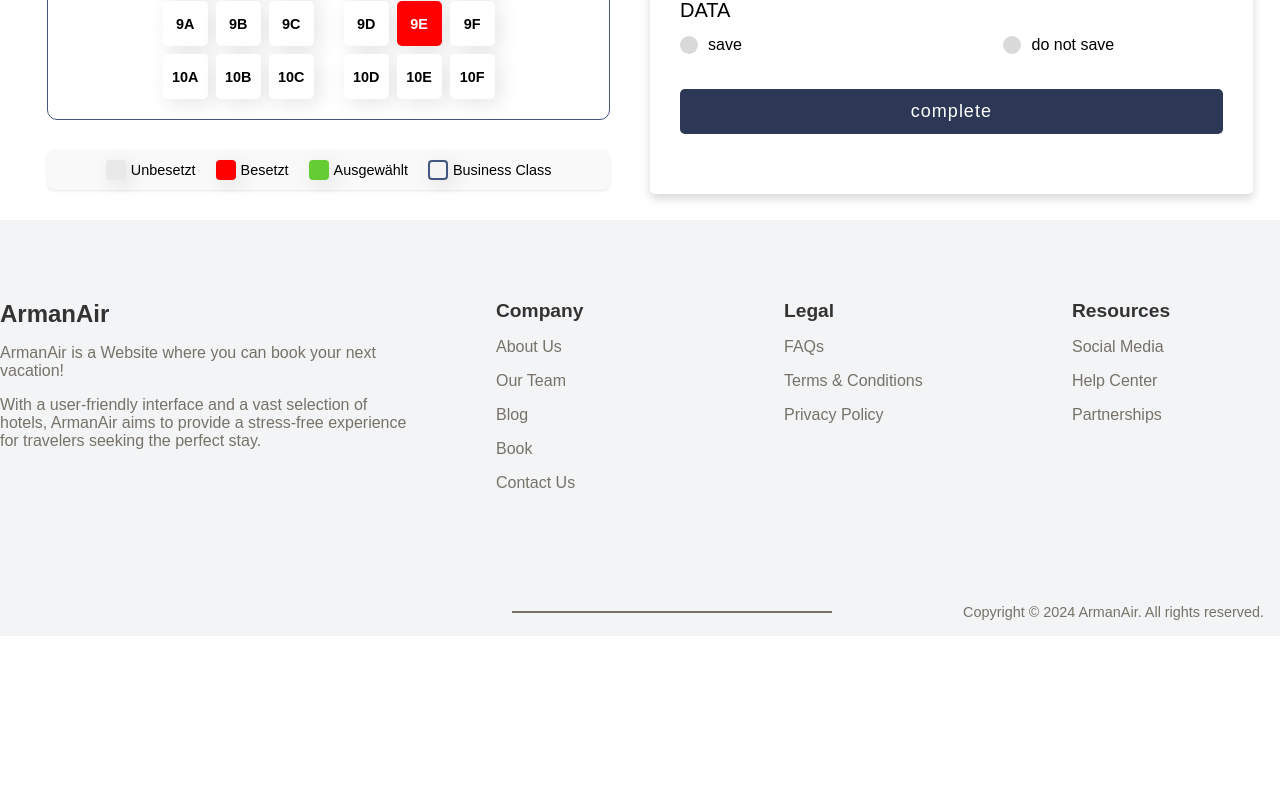
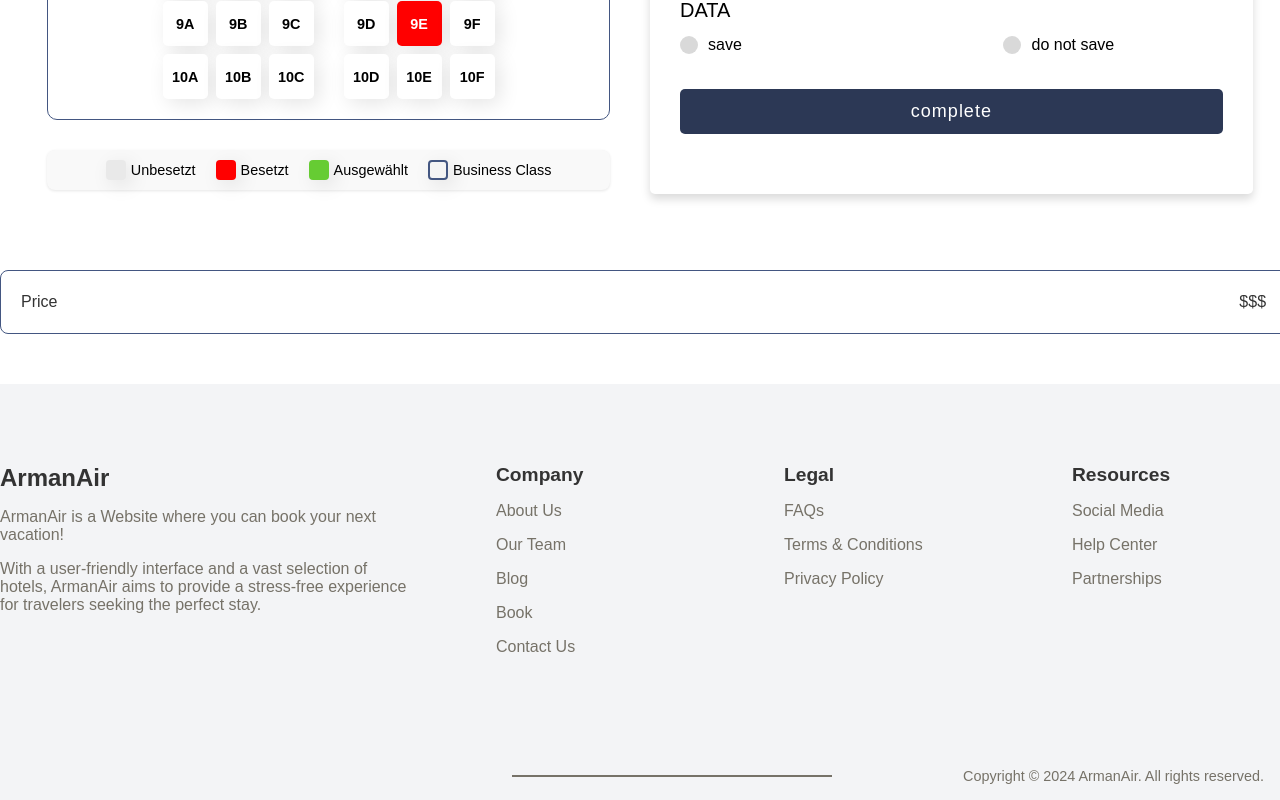
Before and after one commit to dung592847/WebTechProject_Frontend, a Vue app in the folder webtech-frontend/: page /flight-details in a window 1280 px wide. Shown: the part 894-1694 px from the top of the page. Before the commit the page ends 1530 px from the top, so only its background shows below. Built offline with nearby package versions, Linux system fonts and the light colour scheme.

Commit message:
trying to deploy frontend on render

```diff
--- /dev/null
+++ b/webtech-frontend/src/components/Pricebox.vue
@@ -0,0 +1,60 @@
+<template>
+    <div class="price-box">
+      <div class="price-container">
+        <div class="price-label">Price</div>
+        <div class="price-value">$$$</div>
+        <button class="continue-btn">continue</button>
+      </div>
+    </div>
+  </template>
+
+  <script>
+  export default {
+    name: 'PriceBox'
+  }
+  </script>
+
+  <style scoped>
+  .price-box {
+    width: 1400px;
+    margin: auto;
+    margin-top: 50px;
+    margin-bottom: 50px;
+  }
+
+  .price-container {
+    display: flex;
+    align-items: center;
+    background: white;
+    padding: 15px 20px;
+    border-radius: 8px;
+    border: 1px solid #435681;
+  }
+
+  .price-label {
+    font-weight: 500;
+    color: #333;
+    margin-right: auto;
+  }
+
+  .price-value {
+    font-weight: 500;
+    color: #333;
+    margin-right: 20px;
+  }
+
+  .continue-btn {
+    background-color: #2c3855;
+    color: white;
+    border: none;
+    padding: 8px 20px;
+    border-radius: 4px;
+    cursor: pointer;
+    font-size: 14px;
+    transition: background-color 0.3s;
+  }
+
+  .continue-btn:hover {
+    background-color: #357abd;
+  }
+  </style>
--- a/webtech-frontend/src/views/FlightDetailsView.vue
+++ b/webtech-frontend/src/views/FlightDetailsView.vue
@@ -11,6 +11,7 @@
     <SeatAndContactForm></SeatAndContactForm>
 
   </div>
+  <Pricebox></Pricebox>
 
 <FooterComponent></FooterComponent>
 </template>
@@ -21,6 +22,7 @@
   import FooterComponent from "../components/FooterComponent.vue"
   import SeatAndContactForm from "@/components/SeatAndContactForm.vue";
   import SearchResultBox from "../components/SearchResultBox.vue"
+  import Pricebox from "@/components/Pricebox.vue";
 
 
 export default {
@@ -29,6 +31,7 @@ export default {
   components: {
     NavHeader,
     SeatAndContactForm,
+    Pricebox,
     FooterComponent,
     SearchResultBox
   }
```
Also changed, not shown: 2 other files (tests, documents, lock files or other folders).
